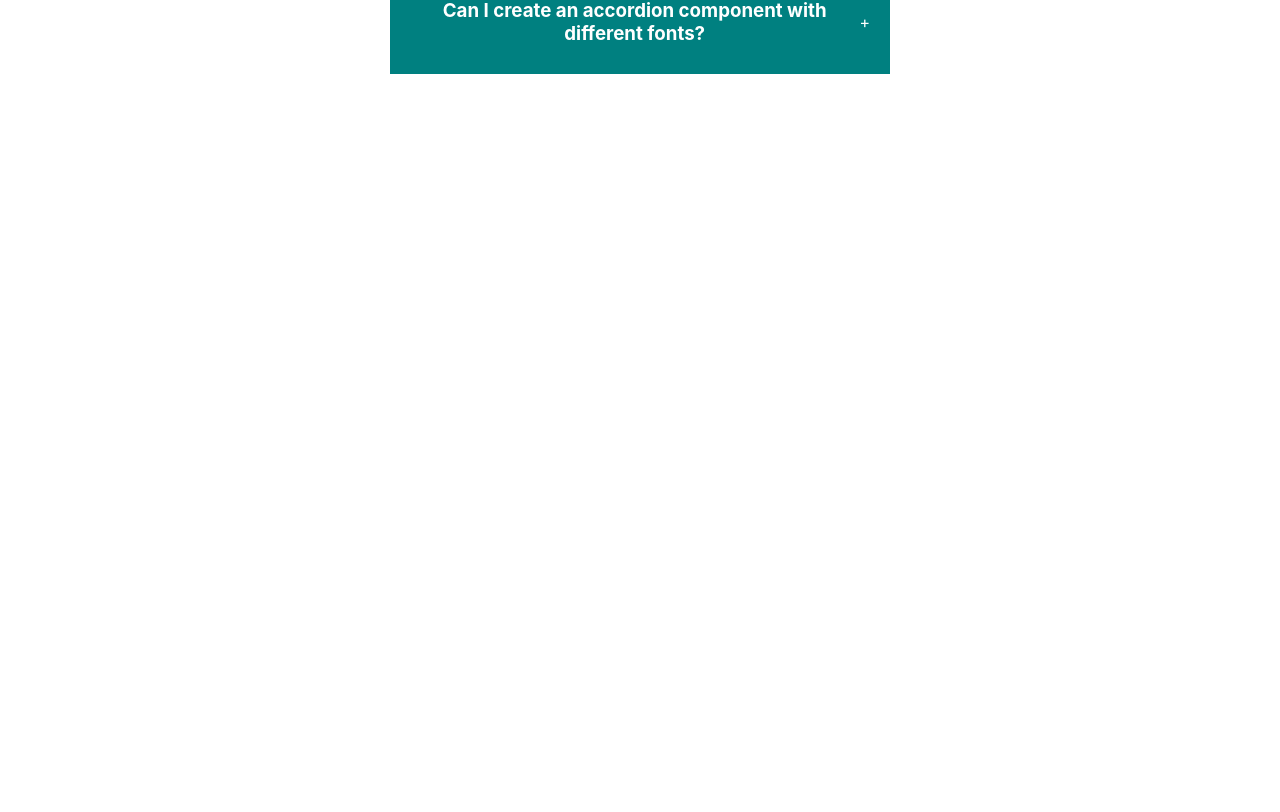
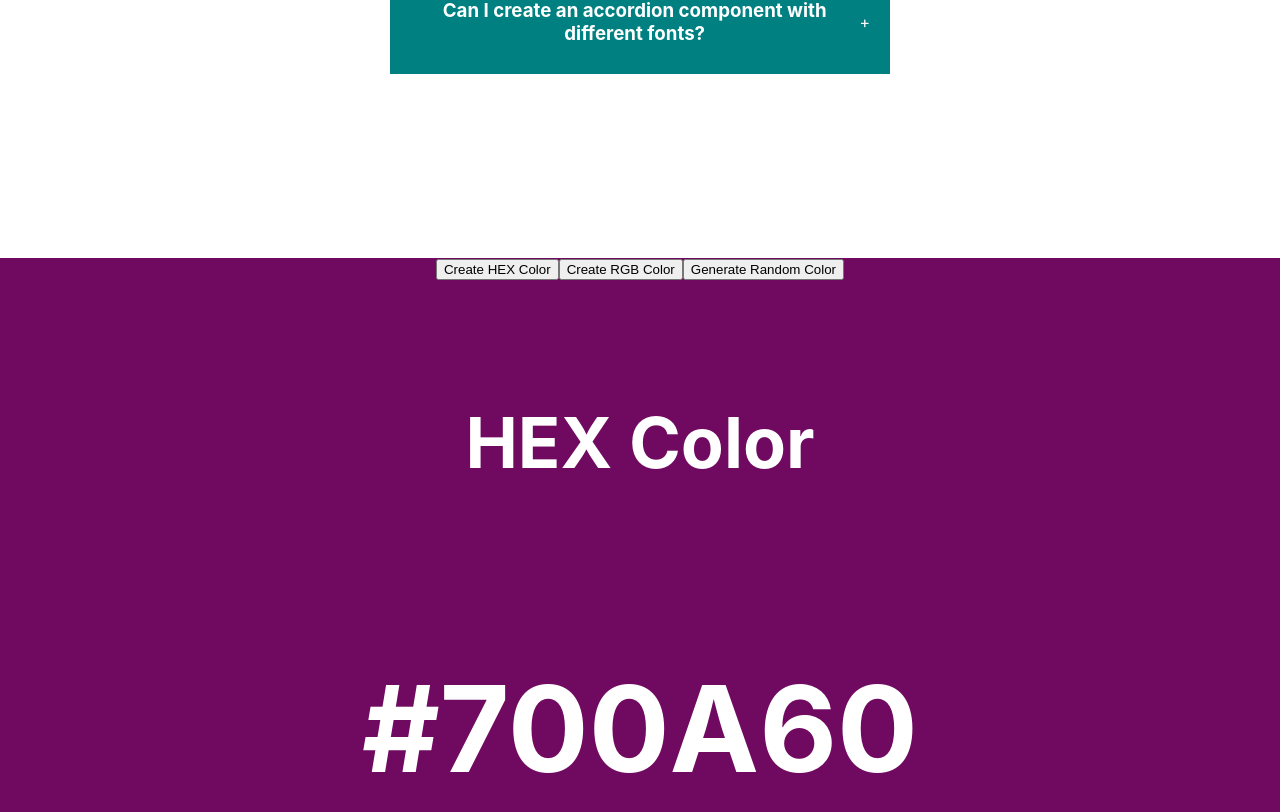
Before and after one commit to jwills2190/accordion, a React (Create React App) app: page / in a window 1280 px wide. Shown: the part 542-1354 px from the top of the page. Before the commit the page ends 800 px from the top, so only its background shows below. Built offline with nearby package versions, Linux system fonts and the light colour scheme.

Commit message:
updated and improved readability

```diff
--- a/src/App.js
+++ b/src/App.js
@@ -1,6 +1,7 @@
 
 import './App.css';
 import Accordion from './components/accordion';
+import RandomColor from './components/random-color';
 // import React, { useState } from 'react';
 
 
@@ -9,6 +10,7 @@
     <div className="App">
       {/* Accordion component */}
       <Accordion />
+      <RandomColor />
     </div>
   );
 }
--- /dev/null
+++ b/src/components/random-color/index.jsx
@@ -0,0 +1,66 @@
+import React, { useState, useEffect } from 'react';
+import './style.css'
+
+function RandomColor() {
+
+    const [typeOfColor, setTypeOfColor] = useState("hex");
+    const [color, setColor] = useState("#000000");
+
+    function randomColorUtility(length) {
+        return Math.floor(Math.random() * length)
+    }
+
+    function handleCreateRandomHexColor() {
+        // #635938
+        const hex = [0, 1, 2, 3, 4, 5, 6, 7, 8, 9, 'A', 'B', 'C', 'D', 'E', 'F'];
+        let hexColor = '#';
+
+        for (let i = 0; i < 6; i++) {
+            hexColor += hex[randomColorUtility(hex.length)]
+        }
+        setColor(hexColor)
+    }
+
+    function handleCreateRandomRgbColor() {
+        const r = randomColorUtility(256)
+        const g = randomColorUtility(256)
+        const b = randomColorUtility(256)
+
+        setColor(`rgb(${r}, ${g}, ${b})`)
+    }
+
+    useEffect(() => {
+        if (typeOfColor === 'rgb') handleCreateRandomRgbColor();
+        else handleCreateRandomHexColor();
+    }, [typeOfColor])
+
+    return (
+        <div style={{
+            width: "100vw",
+            height: '100vh',
+            background: color
+        }}>
+
+            <button onClick={() => setTypeOfColor('hex')}>Create HEX Color</button>
+            <button onClick={() => setTypeOfColor('rgb')}>Create RGB Color</button>
+            <button onClick={typeOfColor === 'hex'
+                ? handleCreateRandomHexColor
+                : handleCreateRandomRgbColor}>Generate Random Color</button>
+            <div style={{
+                display: 'flex',
+                justifyContent: 'center',
+                alignItems: 'center',
+                color: '#fff',
+                fontSize: '60px',
+                marginTop: '50px',
+                flexDirection: 'column',
+                gap: '20px'
+            }}>
+                <h3>{typeOfColor === 'rgb' ? 'RGB Color ' : 'HEX Color '}</h3>
+                <h1>{color}</h1>
+            </div>
+        </div>
+    );
+}
+
+export default RandomColor;
--- /dev/null
+++ b/src/components/random-color/style.css
@@ -0,0 +1,4 @@
+.btn {
+    height: 100px;
+    width: 100px
+}
```
